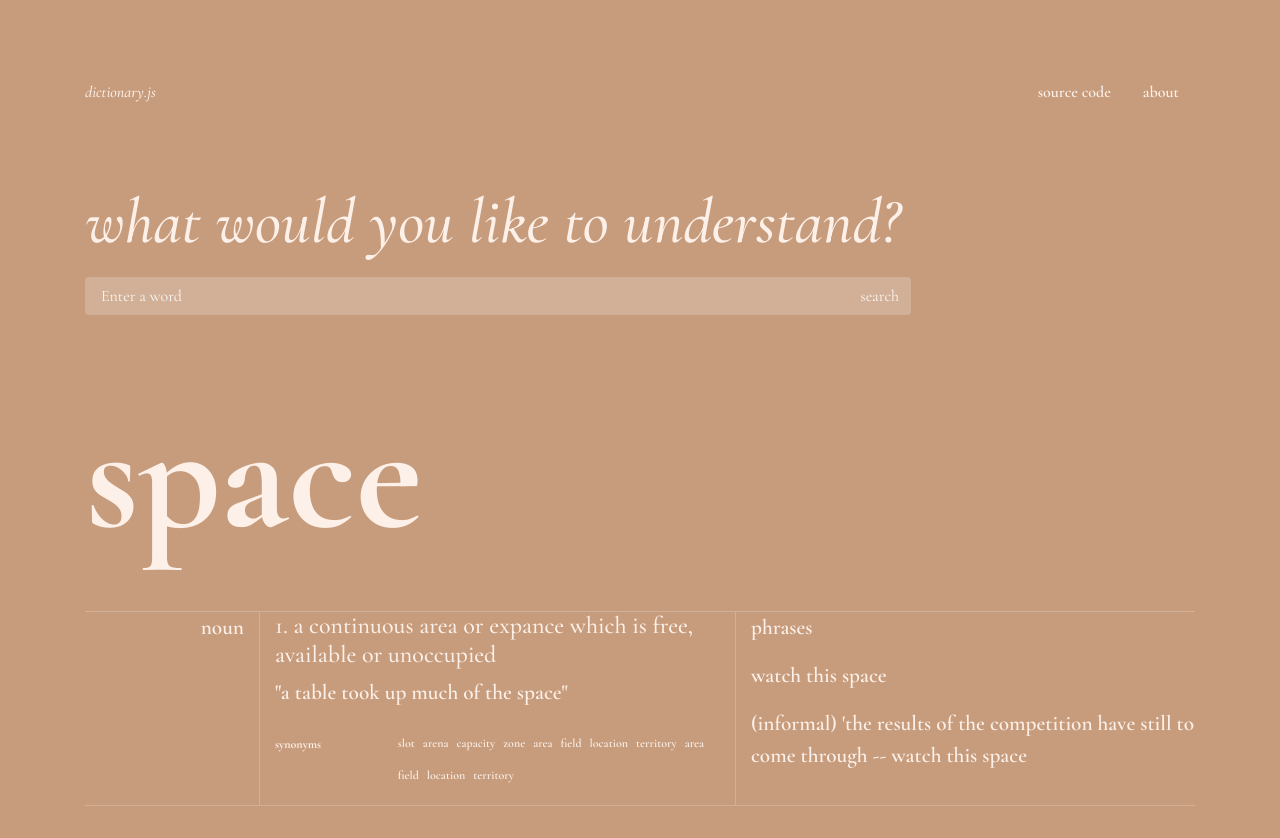
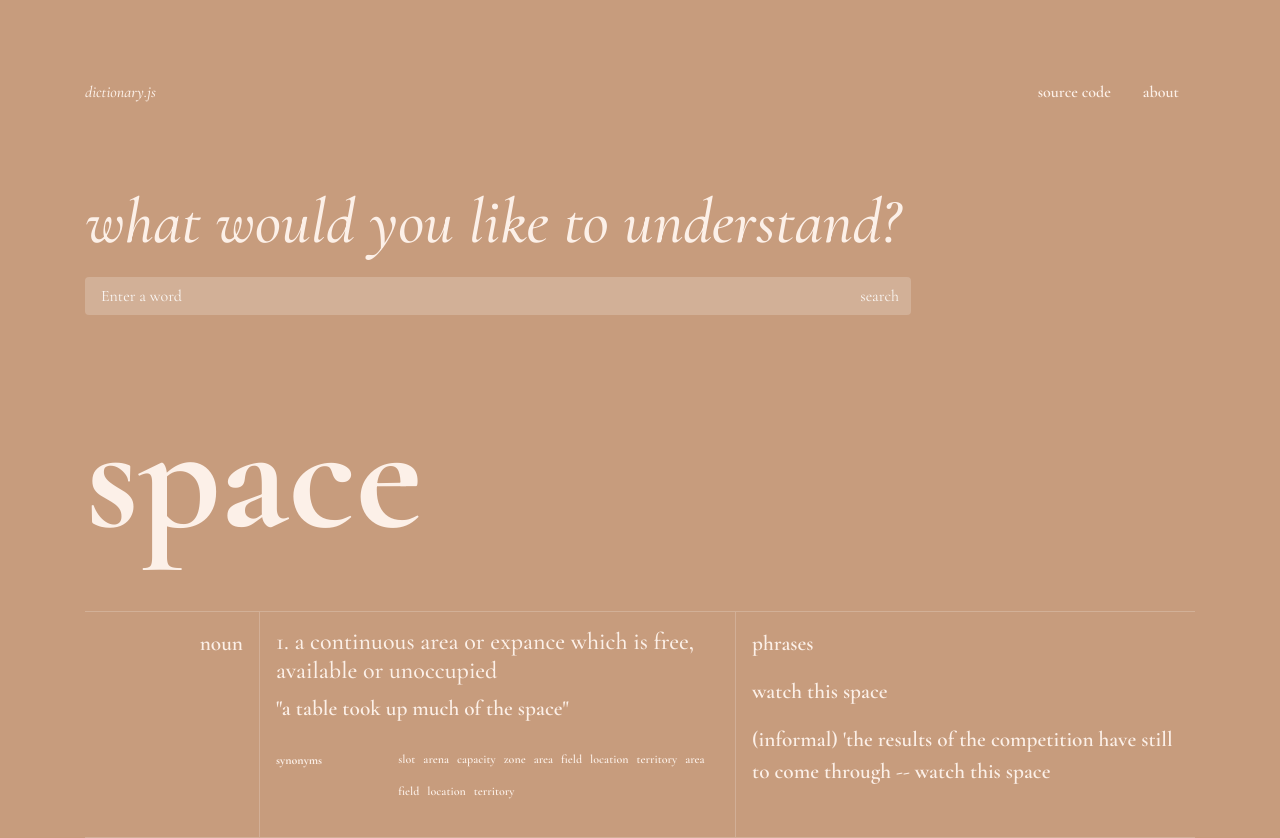
Before and after one commit to kimberleychallis/dictionary-react, a React (Create React App) app: page / in a window 1280 px wide. Before the commit the page ends 806 px from the top, so only its background shows below. Built offline with nearby package versions, Linux system fonts and the light colour scheme.

Commit message:
Added padding

```diff
--- a/src/App.js
+++ b/src/App.js
@@ -56,12 +56,12 @@ function App() {
             </div>
           </div>
 
-          <div className="definitions">
+          <div className="details">
             <div className="row">
               <div className="col-2 word-type">
                 <p>noun</p>
               </div>
-              <div className="col-5">
+              <div className="col-5 definition">
                 <h4>
                   1. a continuous area or expance which is free, available or
                   unoccupied
--- a/src/App.scss
+++ b/src/App.scss
@@ -88,25 +88,31 @@ body {
 }
 
 .App-body {
-  .definitions {
-    border-top: $appBorder;
-    border-bottom: $appBorder;
-    // going to have to massively clean this up later
-  }
-
   h3 {
     font-size: 10rem;
     padding-bottom: 2rem;
     font-weight: 800;
   }
 
+  .details {
+    border-top: $appBorder;
+    border-bottom: $appBorder;
+    // going to have to massively clean this up later
+  }
+
+  .definition {
+    padding: 1rem;
+  }
+
   .word-type {
     text-align: right;
     border-right: $appBorder;
+    padding: 1rem;
   }
 
   .phrases {
     border-left: $appBorder;
+    padding: 1rem;
   }
 
   h5 {
```
